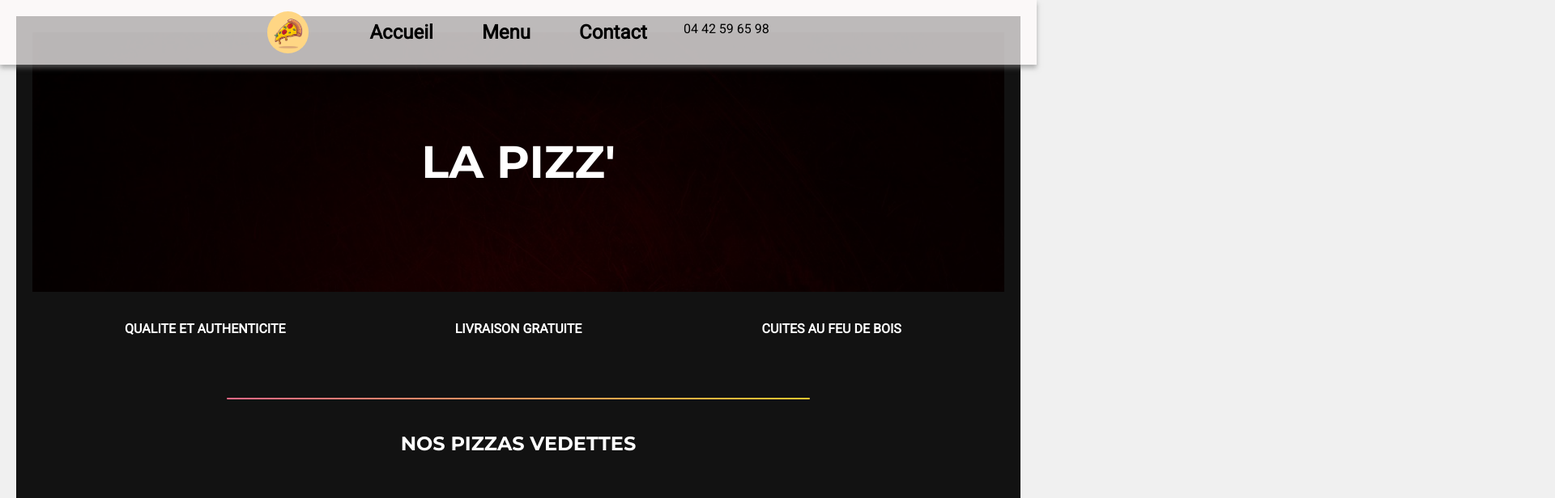
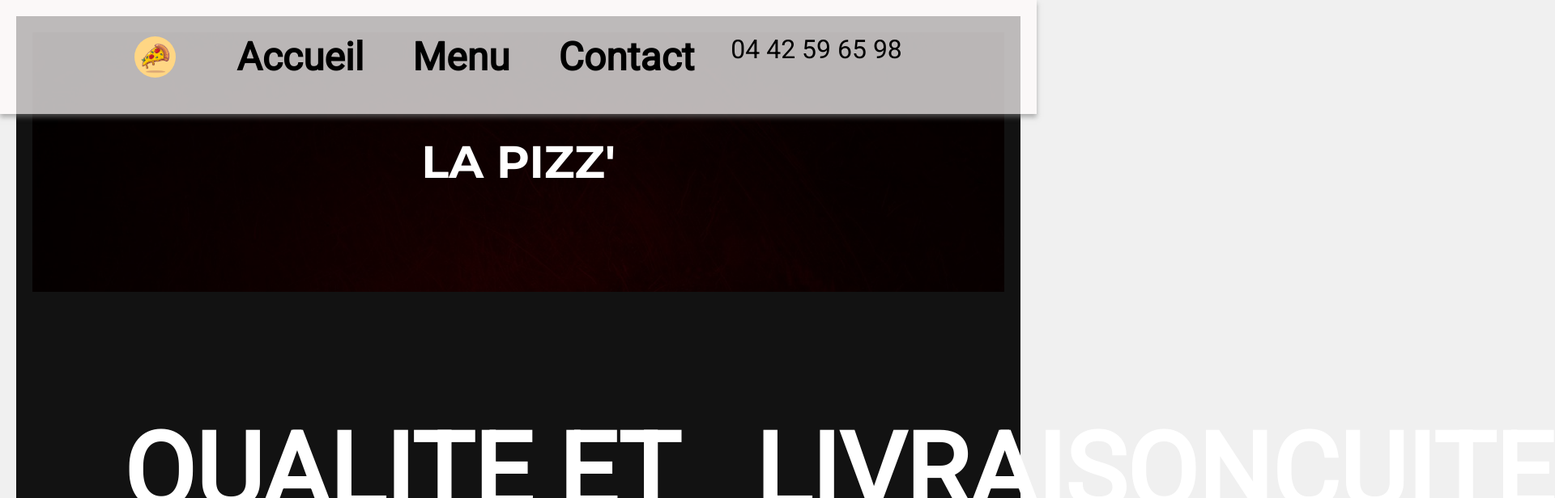
Before and after one commit to MustaphaMab/La_pizz_avec_REACT, a React (Create React App) app in the folder frontend/: page / in a window 1280 px wide. Shown: the top 616 px of the page at 81% size, 1920 px wide, since content can reach past the window. Built offline with nearby package versions, Linux system fonts and the light colour scheme.

Commit message:
modifs page accueil

```diff
--- a/frontend/src/pages/accueil.css
+++ b/frontend/src/pages/accueil.css
@@ -23,6 +23,7 @@ body {
 body, p, .accueil {
   font-family: 'Roboto', sans-serif;
   font-weight: 400;
+  font-size: 200%;
 }
 
 
@@ -162,6 +163,7 @@ body, p, .accueil {
 h2, h3, h4 {
   font-family: 'Montserrat', sans-serif;
   color: #ffffff;
+  font-size: 350%;
 }
 
 
```
